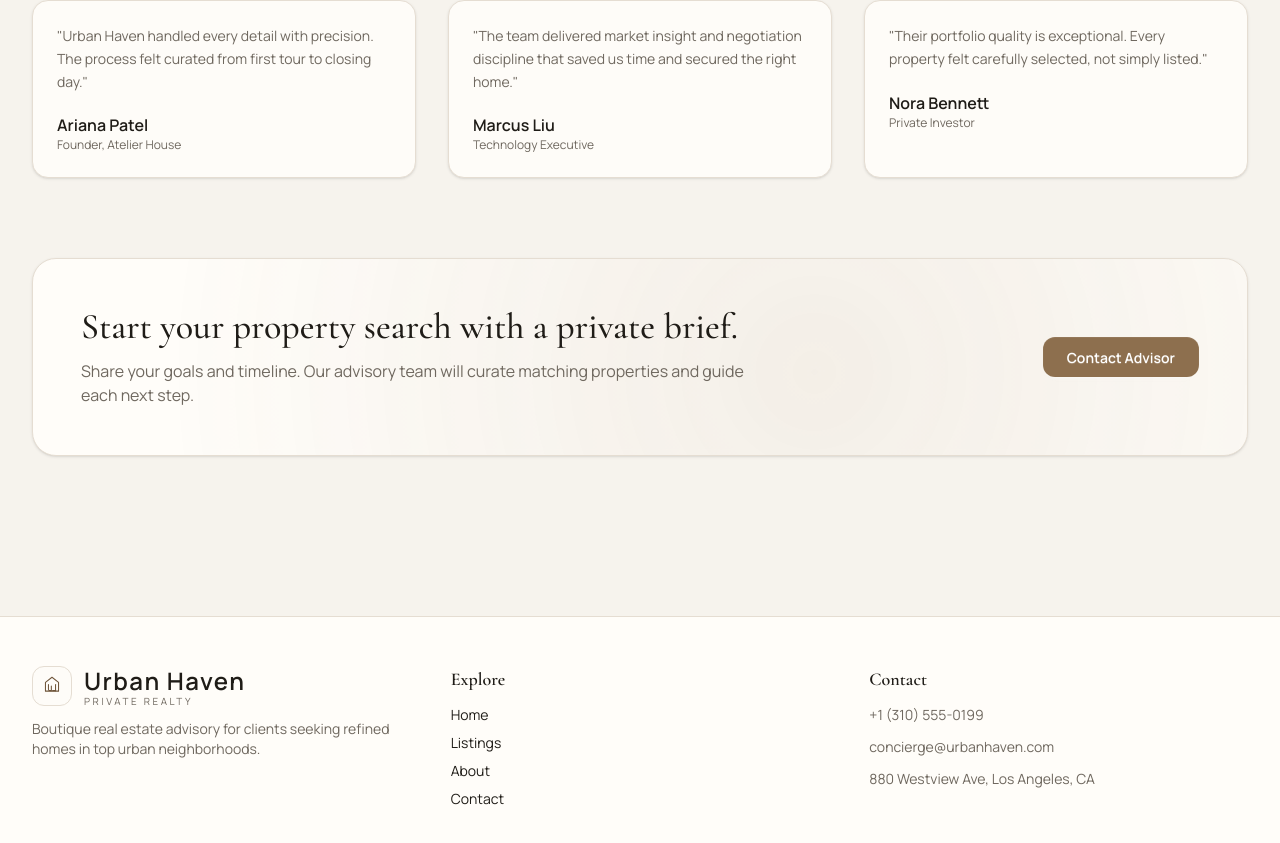
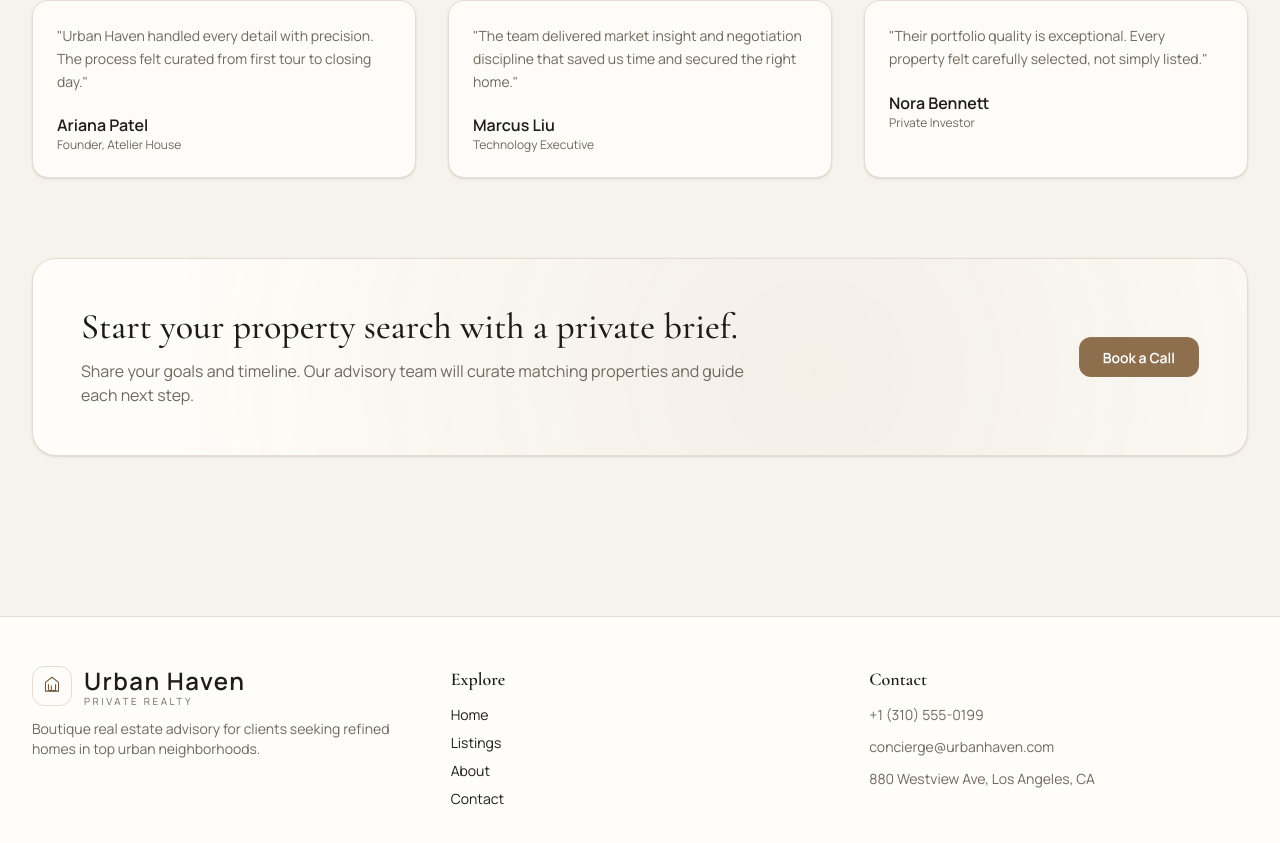
Before and after one commit to bulljam/Urban-Haven, a Nuxt app: page / in a window 1280 px wide. Shown: the part 1437-2280 px from the top of the page. Built offline with nearby package versions, Linux system fonts and the light colour scheme.

Commit message:
feat: add staggered animation timing for featured cards and testimonials

```diff
--- a/app/pages/index.vue
+++ b/app/pages/index.vue
@@ -26,9 +26,10 @@ useSeoMeta({
       />
       <div class="grid gap-5 md:grid-cols-2 xl:grid-cols-3">
         <PropertyCard
-          v-for="property in featuredProperties"
+          v-for="(property, index) in featuredProperties"
           :key="property.id"
           :property="property"
+          :style="{ animationDelay: `${120 + index * 90}ms` }"
         />
       </div>
     </section>
@@ -40,18 +41,19 @@ useSeoMeta({
         title="Trusted by discerning buyers"
       />
       <TestimonialCard
-        v-for="item in testimonials"
+        v-for="(item, index) in testimonials"
         :key="item.id"
         :quote="item.quote"
         :name="item.name"
         :role="item.role"
+        :style="{ animationDelay: `${120 + index * 90}ms` }"
       />
     </section>
 
     <CTASection
       title="Start your property search with a private brief."
       description="Share your goals and timeline. Our advisory team will curate matching properties and guide each next step."
-      button-label="Contact Advisor"
+      button-label="Book a Call"
       button-to="/contact"
     />
   </div>
```
